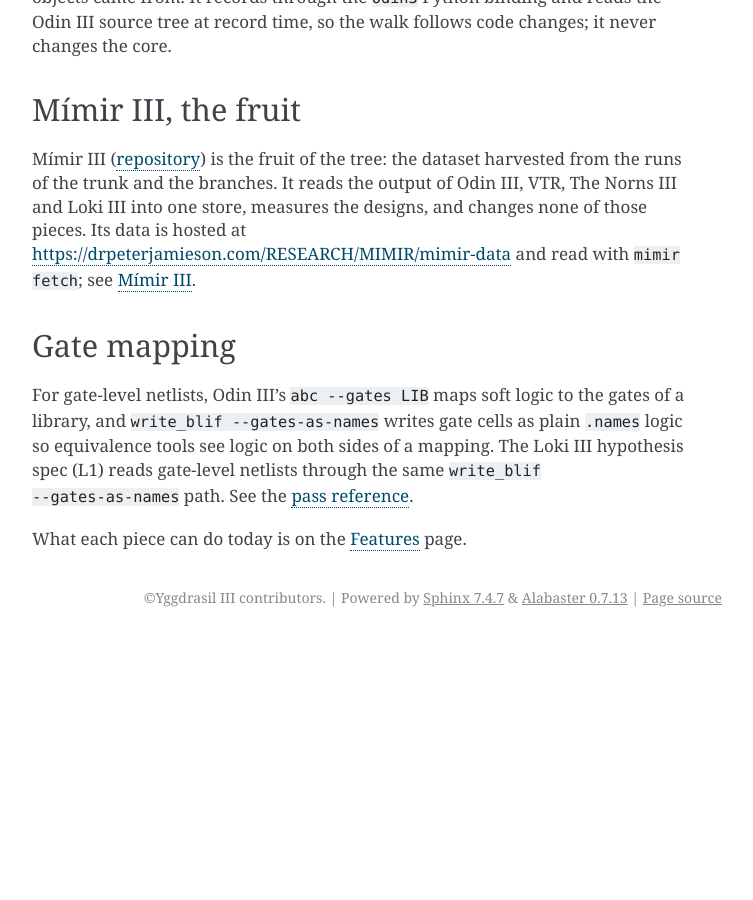
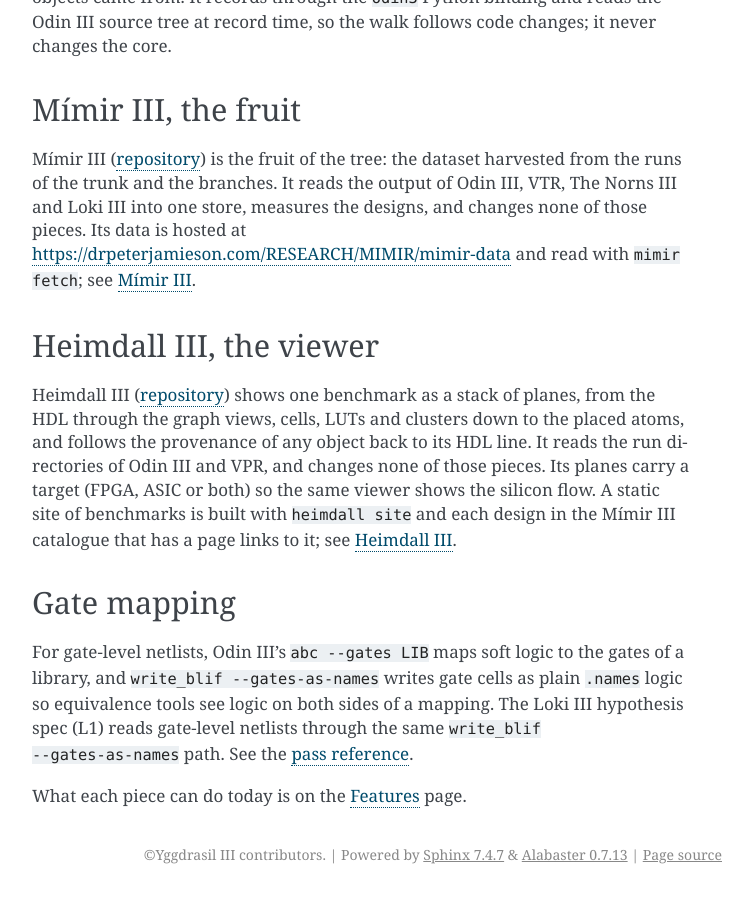
Before and after one commit to drpaj12/YggdrasilIII, a Sphinx documentation site: the page built from docs/architecture.md, in a window 1280 px wide and 900 px high, scrolled down 2084 px. Shown: the whole window, without its empty margins (388-1141 px from the left). Built offline with Sphinx 7.4.7, drawn with Linux system fonts in a browser that asks for light colours; before the commit the page ends 2727 px from its top, so only the background shows below that; some of the changed text lies outside the part shown.

Commit message:
Add Heimdall III (submodule, docs, tree picture) (#73)
* Add Heimdall III: submodule, docs page, tree picture line between Wyrd III and the Mimir III fruit

Co-Authored-By: Claude Sonnet 5.5 <noreply@anthropic.com>
Claude-Session: https://claude.ai/code/session_01P6EspARcYHiCHb7DjCq7ya

* Pin heimdall at the merged move (cb3ad8e)

Co-Authored-By: Claude Sonnet 5.5 <noreply@anthropic.com>

---------

Co-authored-by: Claude Sonnet 5.5 <noreply@anthropic.com>

```diff
--- a/docs/architecture.md
+++ b/docs/architecture.md
@@ -77,6 +77,15 @@ harvested from the runs of the trunk and the branches. It reads the output of Od
 Loki III into one store, measures the designs, and changes none of those pieces. Its data is hosted at
 <https://drpeterjamieson.com/RESEARCH/MIMIR/mimir-data> and read with `mimir fetch`; see {doc}`pieces/mimir`.
 
+## Heimdall III, the viewer
+
+Heimdall III ([repository](https://github.com/drpaj12/heimdallIII)) shows one benchmark as a stack of planes, from
+the HDL through the graph views, cells, LUTs and clusters down to the placed atoms, and follows the provenance of any
+object back to its HDL line. It reads the run directories of Odin III and VPR, and changes none of those pieces.
+Its planes carry a target (FPGA, ASIC or both) so the same viewer shows the silicon flow. A static site of
+benchmarks is built with `heimdall site` and each design in the Mímir III catalogue that has a page links to it;
+see {doc}`pieces/heimdall`.
+
 ## Gate mapping
 
 For gate-level netlists, Odin III's `abc --gates LIB` maps soft logic to the gates of a library, and
```
Also changed, not shown: CLAUDE.md (+1 -1 lines), README.md (+2 -1 lines), docs/index.md (+1 -0 lines), docs/pieces/heimdall.md (added, +18 -0 lines), docs/pieces/index.md (+1 -0 lines), .gitmodules, images/yggdrasil-tree.png, images/yggdrasil-tree.svg, 1 other file.
